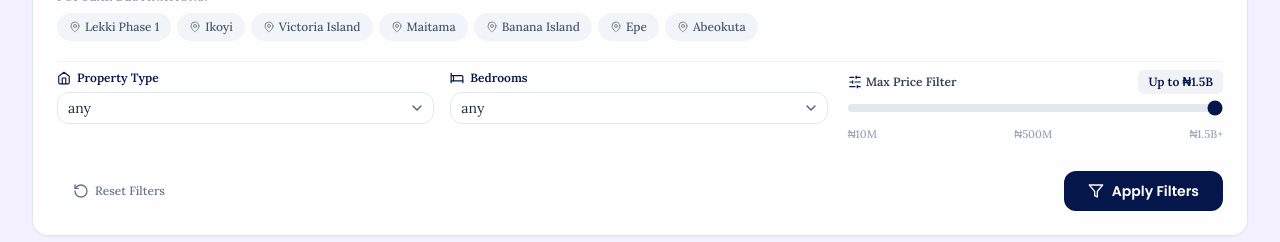
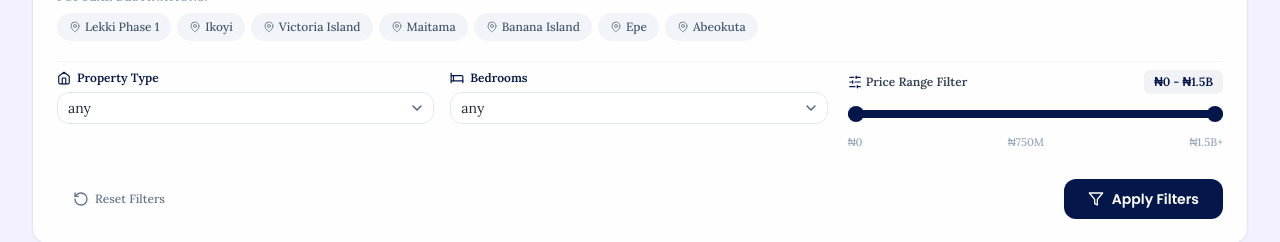
Before and after one commit to teambarlandz/primekey, a Next.js app: page /search in a window 1280 px wide. Shown: the part 313-555 px from the top of the page. Built offline with nearby package versions, Linux system fonts and the light colour scheme.

Commit message:
Updated Search Bar and ConciergeModal logic

```diff
--- a/app/search/page.tsx
+++ b/app/search/page.tsx
@@ -104,35 +104,53 @@ export default function SearchPage() {
     return () => window.removeEventListener('scroll', handleScroll);
   }, []);
 
-  const executeSearch = (locationQuery: string, currentFilters = filters) => {
-    const targetLocation = locationQuery.toLowerCase().trim();
+  // Multi-layer cumulative filter engine (handles dual-price bounds & context bedrooms)
+  const executeSearch = (updatedFilters: SearchFilterValues) => {
+    const targetLocation = (updatedFilters.location || '').toLowerCase().trim();
 
     let filtered = MOCK_PROPERTIES.filter((p) => {
+      // 1. Location filter layer
       const matchesLocation =
         !targetLocation ||
         p.location.toLowerCase().includes(targetLocation) ||
         p.city.toLowerCase().includes(targetLocation) ||
         p.state.toLowerCase().includes(targetLocation);
 
-      const matchesPrice = p.price <= currentFilters.maxPrice;
+      // 2. Dual-thumb Price filter layer (Min and Max boundary)
+      const matchesPrice = p.price >= updatedFilters.minPrice && p.price <= updatedFilters.maxPrice;
+
+      // 3. Property Type filter layer
       const matchesType =
-        currentFilters.propertyType === 'any' || p.propertyType === currentFilters.propertyType;
+        updatedFilters.propertyType === 'any' || p.propertyType === updatedFilters.propertyType;
+
+      // 4. Bedrooms filter layer (Exact match or 5+ threshold)
       const matchesBeds =
-        currentFilters.bedrooms === 'any' || p.bedrooms >= Number(currentFilters.bedrooms);
+        updatedFilters.bedrooms === 'any' ||
+        (updatedFilters.bedrooms === '5'
+          ? p.bedrooms >= 5
+          : p.bedrooms === Number(updatedFilters.bedrooms));
 
+      // Must pass ALL active filter criteria simultaneously
       return matchesLocation && matchesPrice && matchesType && matchesBeds;
     });
 
     setProperties(filtered);
   };
 
+  const handleFilterChange = (newPartialFilters: Partial<SearchFilterValues>) => {
+    setFilters((prev) => {
+      const next = { ...prev, ...newPartialFilters };
+      executeSearch(next);
+      return next;
+    });
+  };
+
   const handleSearchExecute = () => {
-    executeSearch(filters.location || '', filters);
+    executeSearch(filters);
   };
 
   const handleLocationSelect = (loc: string) => {
-    setFilters((prev) => ({ ...prev, location: loc }));
-    executeSearch(loc, filters);
+    handleFilterChange({ location: loc });
   };
 
   const handleReset = () => {
@@ -186,21 +204,14 @@ export default function SearchPage() {
               <Search className="absolute left-3.5 top-1/2 -translate-y-1/2 w-4 h-4 text-slate-400" />
               <Input
                 value={filters.location || ''}
-                onChange={(e) => {
-                  setFilters((prev) => ({ ...prev, location: e.target.value }));
-                  executeSearch(e.target.value, filters);
-                }}
+                onChange={(e) => handleFilterChange({ location: e.target.value })}
                 placeholder="Search location (e.g., Lekki, Ikoyi)..."
                 className="pl-10 pr-4 py-2 h-10 text-xs rounded-full border-slate-200 bg-white shadow-2xs focus-visible:ring-[#04164a]"
               />
             </div>
             <select
               value={filters.propertyType}
-              onChange={(e) => {
-                const val = e.target.value as any;
-                setFilters((prev) => ({ ...prev, propertyType: val }));
-                executeSearch(filters.location || '', { ...filters, propertyType: val });
-              }}
+              onChange={(e) => handleFilterChange({ propertyType: e.target.value as any })}
               className="h-10 px-3 bg-white border border-slate-200 rounded-full text-xs text-slate-700 font-medium focus:outline-none"
             >
               <option value="any">All Property Types</option>
@@ -239,7 +250,7 @@ export default function SearchPage() {
         <div className="bg-white/90 backdrop-blur-md p-5 md:p-6 rounded-2xl border border-slate-200 shadow-sm space-y-5">
           <SearchBar
             value={filters.location || ''}
-            onChange={(loc) => setFilters((prev) => ({ ...prev, location: loc }))}
+            onChange={(loc) => handleFilterChange({ location: loc })}
             onSearch={handleSearchExecute}
             onSelectSuggestion={handleLocationSelect}
           />
@@ -249,24 +260,15 @@ export default function SearchPage() {
               <FilterDropdown
                 propertyType={filters.propertyType}
                 bedrooms={filters.bedrooms}
-                onPropertyTypeChange={(type) => {
-                  setFilters((prev) => ({ ...prev, propertyType: type as any }));
-                  executeSearch(filters.location || '', { ...filters, propertyType: type as any });
-                }}
-                onBedroomsChange={(beds) => {
-                  setFilters((prev) => ({ ...prev, bedrooms: beds }));
-                  executeSearch(filters.location || '', { ...filters, bedrooms: beds });
-                }}
+                onPropertyTypeChange={(type) => handleFilterChange({ propertyType: type as any })}
+                onBedroomsChange={(beds) => handleFilterChange({ bedrooms: beds })}
               />
             </div>
             <div>
               <PriceRange
                 minPrice={filters.minPrice}
                 maxPrice={filters.maxPrice}
-                onChange={(min, max) => {
-                  setFilters((prev) => ({ ...prev, minPrice: min, maxPrice: max }));
-                  executeSearch(filters.location || '', { ...filters, minPrice: min, maxPrice: max });
-                }}
+                onChange={(min, max) => handleFilterChange({ minPrice: min, maxPrice: max })}
               />
             </div>
           </div>
--- a/components/search/FilterDropdown.tsx
+++ b/components/search/FilterDropdown.tsx
@@ -1,7 +1,7 @@
 'use client';
 
 import React from 'react';
-import { Home, Bed } from 'lucide-react';
+import { Home, Bed, Ban } from 'lucide-react';
 import {
   Select,
   SelectContent,
@@ -25,6 +25,8 @@ export const FilterDropdown: React.FC<FilterDropdownProps> = ({
   onPropertyTypeChange,
   onBedroomsChange,
 }) => {
+  const isLandOrCommercial = propertyType === 'land' || propertyType === 'commercial';
+
   return (
     <div className="grid grid-cols-1 sm:grid-cols-2 gap-4">
       {/* Property Type Dropdown */}
@@ -34,7 +36,14 @@ export const FilterDropdown: React.FC<FilterDropdownProps> = ({
         </label>
         <Select
           value={propertyType}
-          onValueChange={(val: string | null) => onPropertyTypeChange(val ?? 'any')}
+          onValueChange={(val: string | null) => {
+            const newType = val ?? 'any';
+            onPropertyTypeChange(newType);
+            // If switched to land or commercial, automatically clear bedrooms
+            if (newType === 'land' || newType === 'commercial') {
+              onBedroomsChange('any');
+            }
+          }}
         >
           <SelectTrigger className="w-full bg-white border-slate-200 font-body text-slate-800 rounded-xl focus:ring-[#04164a]/20 h-11">
             <SelectValue placeholder="All Property Types" />
@@ -88,17 +97,19 @@ export const FilterDropdown: React.FC<FilterDropdownProps> = ({
         </Select>
       </div>
 
-      {/* Bedroom Count Dropdown */}
+      {/* Bedroom Count Dropdown (Context Aware) */}
       <div className="space-y-1.5">
         <label className="font-body text-xs font-semibold text-[#04164a] flex items-center gap-1.5">
-          <Bed className="w-3.5 h-3.5" /> Bedrooms
+          {isLandOrCommercial ? <Ban className="w-3.5 h-3.5 text-slate-400" /> : <Bed className="w-3.5 h-3.5" />}
+          Bedrooms
         </label>
         <Select
-          value={bedrooms}
+          value={isLandOrCommercial ? 'any' : bedrooms}
+          disabled={isLandOrCommercial}
           onValueChange={(val: string | null) => onBedroomsChange(val ?? 'any')}
         >
-          <SelectTrigger className="w-full bg-white border-slate-200 font-body text-slate-800 rounded-xl focus:ring-[#04164a]/20 h-11">
-            <SelectValue placeholder="Any Bedrooms" />
+          <SelectTrigger className={`w-full border-slate-200 font-body rounded-xl focus:ring-[#04164a]/20 h-11 ${isLandOrCommercial ? 'bg-slate-100 text-slate-400 cursor-not-allowed' : 'bg-white text-slate-800'}`}>
+            <SelectValue placeholder={isLandOrCommercial ? "N/A for Land/Commercial" : "Any Bedrooms"} />
           </SelectTrigger>
           <SelectContent className="bg-white border-slate-200 font-body">
             <SelectItem value="any">Any Bedrooms / Self-Contain</SelectItem>
@@ -106,7 +117,7 @@ export const FilterDropdown: React.FC<FilterDropdownProps> = ({
             <SelectItem value="2">2 Bedrooms</SelectItem>
             <SelectItem value="3">3 Bedrooms</SelectItem>
             <SelectItem value="4">4 Bedrooms</SelectItem>
-            <SelectItem value="5+">5+ Bedrooms</SelectItem>
+            <SelectItem value="5">5+ Bedrooms</SelectItem>
           </SelectContent>
         </Select>
       </div>
--- a/components/search/PriceRange.tsx
+++ b/components/search/PriceRange.tsx
@@ -9,6 +9,10 @@ interface PriceRangeProps {
   onChange: (min: number, max: number) => void;
 }
 
+const ABSOLUTE_MIN = 0;
+const ABSOLUTE_MAX = 1500000000; // ₦1.5B
+const STEP = 10000000; // ₦10M steps
+
 export const PriceRange: React.FC<PriceRangeProps> = ({ minPrice, maxPrice, onChange }) => {
   const formatNaira = (val: number) => {
     if (val >= 1000000000) return `₦${(val / 1000000000).toFixed(1)}B`;
@@ -16,31 +20,80 @@ export const PriceRange: React.FC<PriceRangeProps> = ({ minPrice, maxPrice, onCh
     return `₦${val.toLocaleString()}`;
   };
 
+  const handleMinChange = (e: React.ChangeEvent<HTMLInputElement>) => {
+    const newMin = Number(e.target.value);
+    // Ensure min doesn't exceed max minus one step
+    if (newMin <= maxPrice - STEP) {
+      onChange(newMin, maxPrice);
+    }
+  };
+
+  const handleMaxChange = (e: React.ChangeEvent<HTMLInputElement>) => {
+    const newMax = Number(e.target.value);
+    // Ensure max doesn't drop below min plus one step
+    if (newMax >= minPrice + STEP) {
+      onChange(minPrice, newMax);
+    }
+  };
+
+  // Calculate percentage positions for the active visual track highlight
+  const minPercent = ((minPrice - ABSOLUTE_MIN) / (ABSOLUTE_MAX - ABSOLUTE_MIN)) * 100;
+  const maxPercent = ((maxPrice - ABSOLUTE_MIN) / (ABSOLUTE_MAX - ABSOLUTE_MIN)) * 100;
+
   return (
-    <div className="space-y-2 font-body">
+    <div className="space-y-3 font-body">
       <div className="flex items-center justify-between text-xs font-semibold text-slate-700">
         <span className="flex items-center gap-1">
-          <SlidersHorizontal className="w-3.5 h-3.5 text-[#04164a]" /> Max Price Filter
+          <SlidersHorizontal className="w-3.5 h-3.5 text-[#04164a]" /> Price Range Filter
         </span>
         <span className="text-[#04164a] font-bold bg-[#04164a]/5 px-2.5 py-1 rounded-md">
-          Up to {formatNaira(maxPrice)}
+          {formatNaira(minPrice)} - {formatNaira(maxPrice)}
         </span>
       </div>
 
-      {/* Active Range Slider */}
-      <input
-        type="range"
-        min={10000000}
-        max={1500000000}
-        step={10000000}
-        value={maxPrice}
-        onChange={(e) => onChange(minPrice, Number(e.target.value))}
-        className="w-full h-2 bg-slate-200 rounded-lg appearance-none cursor-pointer accent-[#04164a]"
-      />
+      {/* Dual-Thumb Slider Container */}
+      <div className="relative py-2">
+        {/* Background Track */}
+        <div className="absolute top-1/2 -translate-y-1/2 left-0 right-0 h-2 bg-slate-200 rounded-lg pointer-events-none" />
+
+        {/* Active Highlight Track */}
+        <div
+          className="absolute top-1/2 -translate-y-1/2 h-2 bg-[#04164a] rounded-lg pointer-events-none"
+          style={{
+            left: `${minPercent}%`,
+            right: `${100 - maxPercent}%`,
+          }}
+        />
+
+        {/* Hidden / Layered Native Range Inputs */}
+        <input
+          type="range"
+          min={ABSOLUTE_MIN}
+          max={ABSOLUTE_MAX}
+          step={STEP}
+          value={minPrice}
+          onChange={handleMinChange}
+          aria-label="Minimum Price Range"
+          className="absolute top-1/2 -translate-y-1/2 left-0 w-full h-2 appearance-none bg-transparent pointer-events-none [&::-webkit-slider-thumb]:pointer-events-auto [&::-webkit-slider-thumb]:w-4 [&::-webkit-slider-thumb]:h-4 [&::-webkit-slider-thumb]:rounded-full [&::-webkit-slider-thumb]:bg-[#04164a] [&::-webkit-slider-thumb]:cursor-pointer [&::-webkit-slider-thumb]:appearance-none [&::-moz-range-thumb]:pointer-events-auto [&::-moz-range-thumb]:w-4 [&::-moz-range-thumb]:h-4 [&::-moz-range-thumb]:rounded-full [&::-moz-range-thumb]:bg-[#04164a] [&::-moz-range-thumb]:cursor-pointer"
+          style={{ zIndex: minPrice > ABSOLUTE_MAX - 100000000 ? 20 : 10 }}
+        />
+
+        <input
+          type="range"
+          min={ABSOLUTE_MIN}
+          max={ABSOLUTE_MAX}
+          step={STEP}
+          value={maxPrice}
+          onChange={handleMaxChange}
+          aria-label="Maximum Price Range"
+          className="absolute top-1/2 -translate-y-1/2 left-0 w-full h-2 appearance-none bg-transparent pointer-events-none [&::-webkit-slider-thumb]:pointer-events-auto [&::-webkit-slider-thumb]:w-4 [&::-webkit-slider-thumb]:h-4 [&::-webkit-slider-thumb]:rounded-full [&::-webkit-slider-thumb]:bg-[#04164a] [&::-webkit-slider-thumb]:cursor-pointer [&::-webkit-slider-thumb]:appearance-none [&::-moz-range-thumb]:pointer-events-auto [&::-moz-range-thumb]:w-4 [&::-moz-range-thumb]:h-4 [&::-moz-range-thumb]:rounded-full [&::-moz-range-thumb]:bg-[#04164a] [&::-moz-range-thumb]:cursor-pointer"
+          style={{ zIndex: 15 }}
+        />
+      </div>
 
       <div className="flex justify-between text-[11px] text-slate-400 font-medium">
-        <span>₦10M</span>
-        <span>₦500M</span>
+        <span>₦0</span>
+        <span>₦750M</span>
         <span>₦1.5B+</span>
       </div>
     </div>
```
